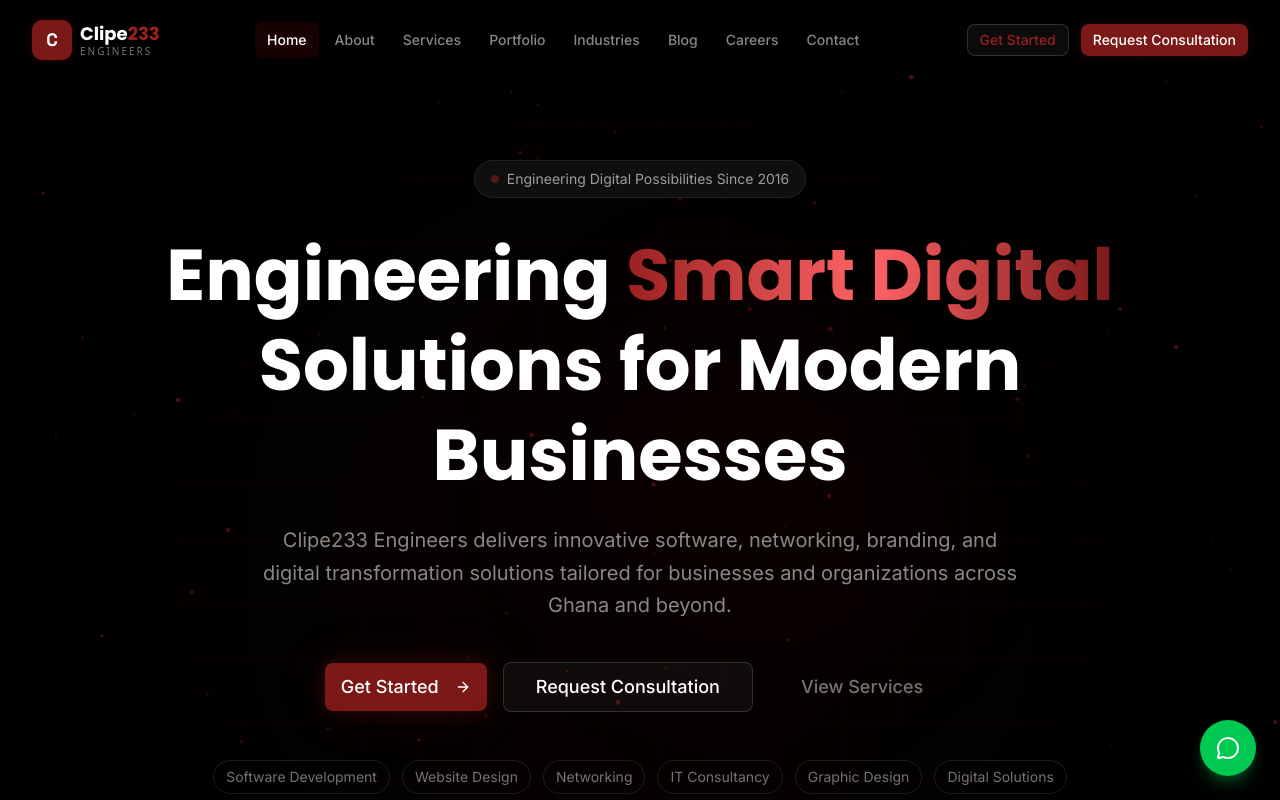
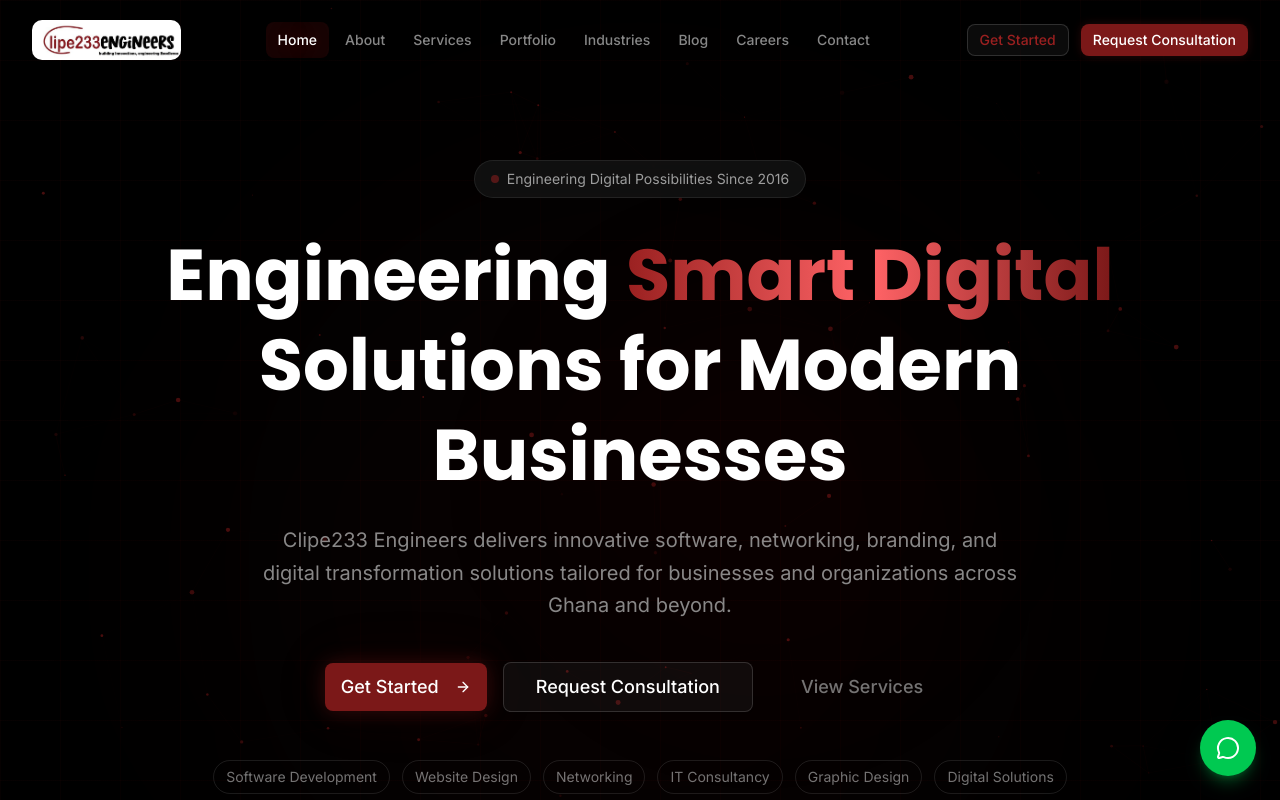
Before and after one commit to lilromeo2290/clipe233, a Next.js app: page / in a window 1280 px wide. Shown: the top 800 px of the page. Built offline with nearby package versions, Linux system fonts and the light colour scheme.

Commit message:
79b3c6b8-eeec-4a0a-907f-16ec83e5c994

```diff
--- a/src/app/layout.tsx
+++ b/src/app/layout.tsx
@@ -42,7 +42,7 @@
   ],
   authors: [{ name: "Clipe233 Engineers" }],
   icons: {
-    icon: "/logo.svg",
+    icon: "/logo.jpg",
   },
   openGraph: {
     title: "Clipe233 Engineers | Engineering Smart Digital Solutions",
--- a/src/components/sections/Footer.tsx
+++ b/src/components/sections/Footer.tsx
@@ -53,20 +53,12 @@
         <div className="grid sm:grid-cols-2 lg:grid-cols-4 gap-10">
           {/* Brand */}
           <div>
-            <div className="flex items-center gap-2 mb-4">
-              <div className="w-10 h-10 rounded-lg bg-falu flex items-center justify-center glow-red-sm">
-                <span className="text-white font-bold text-lg font-[family-name:var(--font-space-grotesk)]">
-                  C
-                </span>
-              </div>
-              <div>
-                <span className="text-white font-bold text-lg font-[family-name:var(--font-poppins)]">
-                  Clipe<span className="text-falu-light">233</span>
-                </span>
-                <span className="block text-[10px] text-silver/60 tracking-[0.2em] uppercase leading-tight">
-                  Engineers
-                </span>
-              </div>
+            <div className="flex items-center gap-2.5 mb-4">
+              <img
+                src="/logo.jpg"
+                alt="Clipe233 Engineers Logo"
+                className="h-10 w-auto rounded-lg"
+              />
             </div>
             <p className="text-silver/60 text-sm font-[family-name:var(--font-inter)] leading-relaxed mb-4">
               Engineering Digital Possibilities. We deliver innovative
--- a/src/components/sections/Navbar.tsx
+++ b/src/components/sections/Navbar.tsx
@@ -70,21 +70,13 @@
                 e.preventDefault();
                 scrollTo("#home");
               }}
-              className="flex items-center gap-2 group"
+              className="flex items-center gap-2.5 group"
             >
-              <div className="w-10 h-10 rounded-lg bg-falu flex items-center justify-center glow-red-sm group-hover:glow-red transition-all duration-300">
-                <span className="text-white font-bold text-lg font-[family-name:var(--font-space-grotesk)]">
-                  C
-                </span>
-              </div>
-              <div className="flex flex-col">
-                <span className="text-white font-bold text-lg leading-tight font-[family-name:var(--font-poppins)]">
-                  Clipe<span className="text-falu-light">233</span>
-                </span>
-                <span className="text-silver/60 text-[10px] tracking-[0.2em] uppercase leading-tight">
-                  Engineers
-                </span>
-              </div>
+              <img
+                src="/logo.jpg"
+                alt="Clipe233 Engineers Logo"
+                className="h-10 w-auto rounded-lg group-hover:glow-red transition-all duration-300"
+              />
             </a>
 
             {/* Desktop Nav */}
```
Also changed, not shown: public/logo.jpg (added), upload/clipe233eng-Logo.jpg (added).
